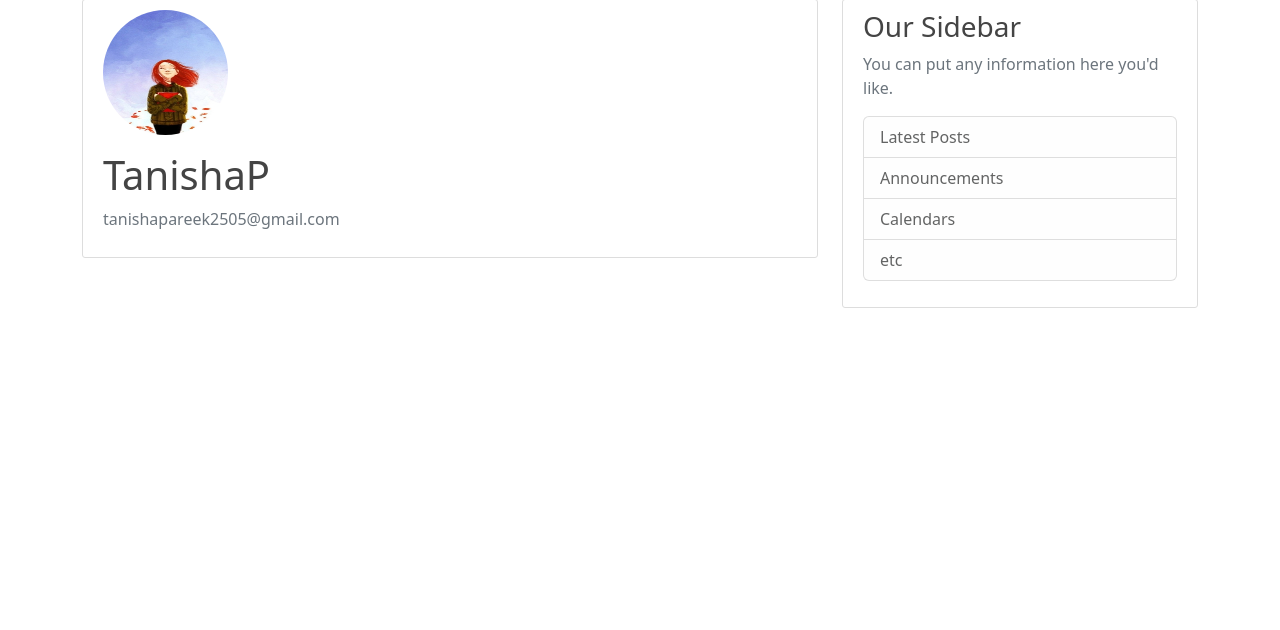
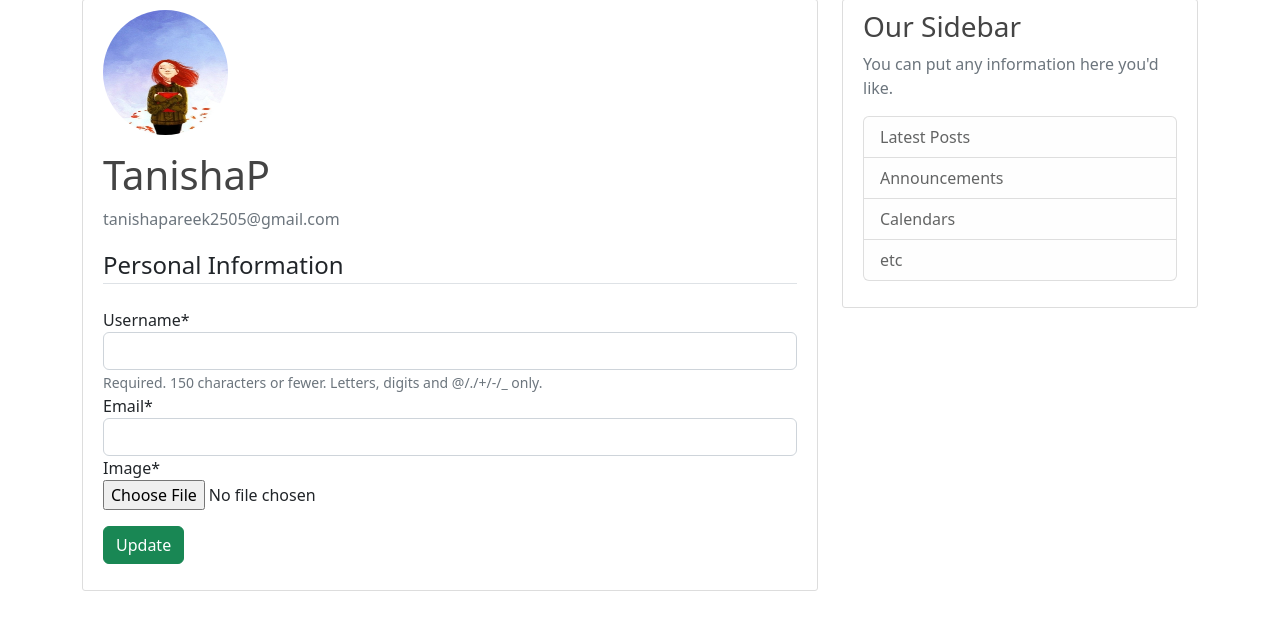
Before and after one commit to TANISHA-P/NsNCo, a Django app: page /users/profile/ in a window 1280 px wide. Shown: the part 105-735 px from the top of the page. Run offline with Django 4.2, Linux system fonts and the light colour scheme; a user stored in the database is signed in; data comes from the database, SQL or seed files in the repository; some libraries are stand-ins or nearby versions.

Commit message:
Profile Page: Update option ->UI done

```diff
--- a/New/projects/Writers_pursuit/users/forms.py
+++ b/New/projects/Writers_pursuit/users/forms.py
@@ -1,6 +1,7 @@
 from django import forms
 from django.contrib.auth.forms import UserCreationForm
 from django.contrib.auth.models import User
+from .models import Profile
 
 class UserRegisterForm(UserCreationForm): #inherits from UserCreationForm
     email = forms.EmailField()
@@ -8,3 +9,15 @@ class UserRegisterForm(UserCreationForm): #inherits from UserCreationForm
     class Meta:
         model = User
         fields = ['username', 'email', 'password1', 'password2']
+
+class UserUpdateForm(forms.ModelForm):
+    email = forms.EmailField()
+
+    class Meta:
+        model = User
+        fields = ['username', 'email']
+
+class ProfileUpdateForm(forms.ModelForm):
+    class Meta:
+        model = Profile
+        fields = ['image']
--- a/New/projects/Writers_pursuit/users/templates/users/profile.html
+++ b/New/projects/Writers_pursuit/users/templates/users/profile.html
@@ -10,6 +10,20 @@
             <p class="text-secondary">{{ user.email }}</p>
         </div>
         </div>
-        <!-- FORM HERE -->
+
+        <form method="post">
+            {% csrf_token %}
+            <fieldset class="mb-3">
+                <legend class="border-bottom mb-4">Personal Information</legend>
+                {{u_form|crispy}}
+                {{p_form|crispy}}
+            </fieldset>
+
+            <div class="mb-3">
+                <!-- <input type = "submit" value = "Sign Up"> -->
+                <button class="btn btn-success" type="submit" onsubmit="">Update</button>
+            </div>
+        </form>
+
     </div>
 {% endblock different_content %}
--- a/New/projects/Writers_pursuit/users/urls.py
+++ b/New/projects/Writers_pursuit/users/urls.py
@@ -7,5 +7,5 @@ urlpatterns = [
     path('register/', views.register, name = "users-register"),
     path('logout/',auth_views.LogoutView.as_view(template_name="users/logout.html"),name="users-logout"),
     path('profile/', views.profile,name="users-profile"),
-    path('user_profile/<data>/',views.another_person_profile, name="another_user-profile"),
+    path('user_profile/<data>/',views.another_person_profile, name="another_user-profile"), #django dispatcher concept. i.e, passing info through the url.
 ]
--- a/New/projects/Writers_pursuit/users/views.py
+++ b/New/projects/Writers_pursuit/users/views.py
@@ -4,6 +4,7 @@ from .forms import UserRegisterForm
 from django.contrib.auth.decorators import login_required
 from .models import Profile
 from django.contrib.auth.models import User
+from .forms import UserUpdateForm,ProfileUpdateForm
 
 def register(request):
     if request.method == 'POST':
@@ -26,12 +27,19 @@ def register(request):
 
 @login_required
 def profile(request):
-    return render(request,'users/profile.html')
+    u_form = UserUpdateForm()
+    p_form = ProfileUpdateForm()
+
+    context = {
+        'u_form' : u_form,
+        'p_form' : p_form
+    }
+    return render(request,'users/profile.html', context)
 
 # def adminAccess(request):
 #     if request.user.is_superuser:
 
-def another_person_profile(request, data):
+def another_person_profile(request, data): #accepting an extra parameter along with request.
     the_other_user = User.objects.filter(username = data).first()
     if(the_other_user):
         print(the_other_user.email)
```
